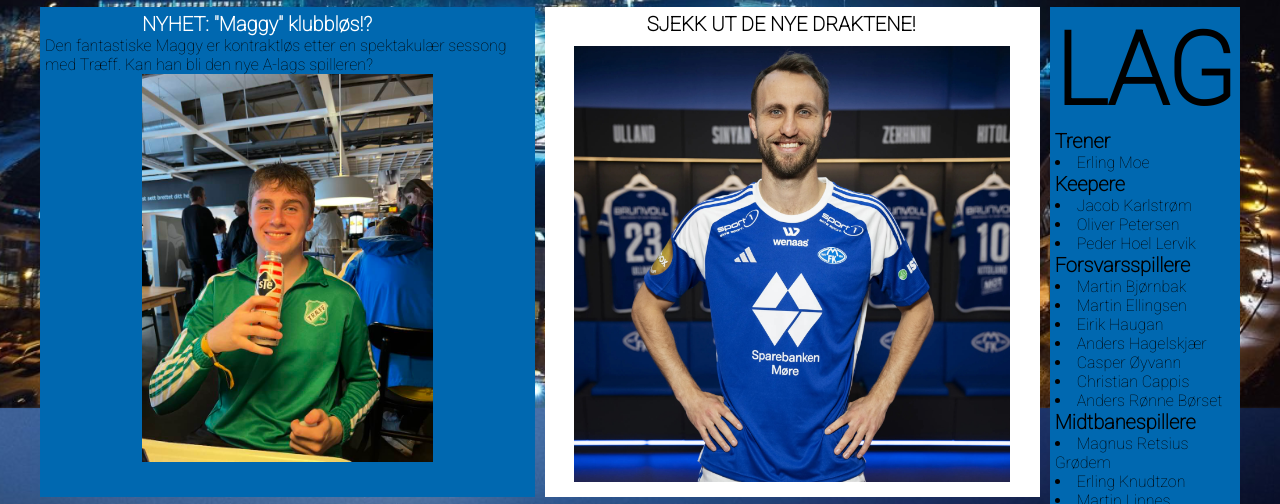
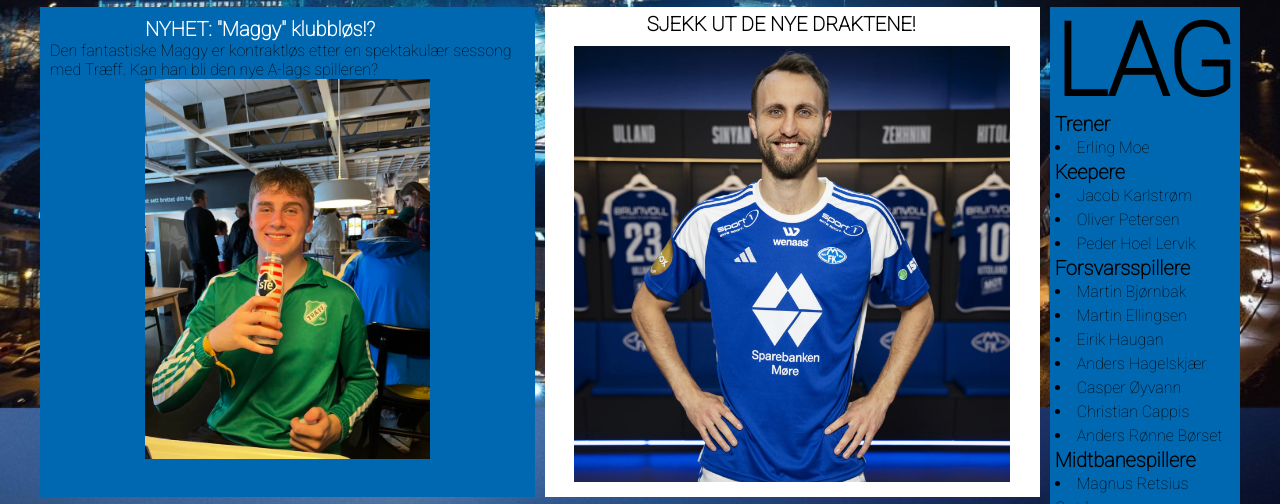
Before and after one commit to oskiz/Molde-FK, a plain HTML site: page index.html in a window 1280 px wide. Shown: the part 1192-1696 px from the top of the page. Drawn offline with Linux system fonts and the light colour scheme; grey boxes are pictures that could not be loaded; files whose address does not match are found by name.

Commit message:
Update nettside-style.css

```diff
--- a/nettside-style.css
+++ b/nettside-style.css
@@ -6,7 +6,7 @@
     gap: 5px;
 }
 
-#header{
+#header {
     height: 600px;
 }
 
@@ -19,10 +19,10 @@
 }
 
 html {
-    background-image: url("Aker%20Stadion%20fra%20Seilet%20-%20liggende.jpg");
-    background-size: cover; /* Juster etter behov */
+    background-image: url("img/Aker%20Stadion%20fra%20Seilet%20-%20liggende.jpg");
+    background-size: cover;
     background-repeat: no-repeat;
-    background-attachment: fixed; /* Valgfritt: Dette holder bakgrunnen fast mens du blar */
+    background-attachment: fixed;
 }
 
 h1 {
@@ -64,8 +64,7 @@ a:visited {
 
 #video {
     display: block;
-    margin-left: auto;
-    margin-right: auto;
+    margin: 0;
     width: 100%;
 }
 
@@ -83,6 +82,11 @@ article {
     padding: 5px;
 }
 
+#video {
+    padding: 0px;
+}
+
+
 aside {
     background-color: #0068B0;
     padding: 5px;
@@ -99,8 +103,18 @@ main {
     font-family: 'Roboto', sans-serif;
 }
 
+#lagnavn{
+    line-height: 100%;
+}
+
+
+#lag{
+    line-height: 150%;
+}
+
 #news1 {
     background: #0068B0;
+    padding: 10px;
 }
 
 @media screen and (min-width: 800px) {
@@ -155,6 +169,7 @@ main {
 
     #lagnavn {
         font-size: 100px;
+
     }
 
     #drakt {
```
